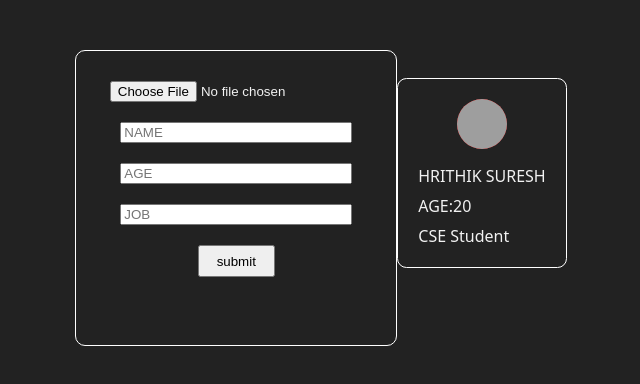
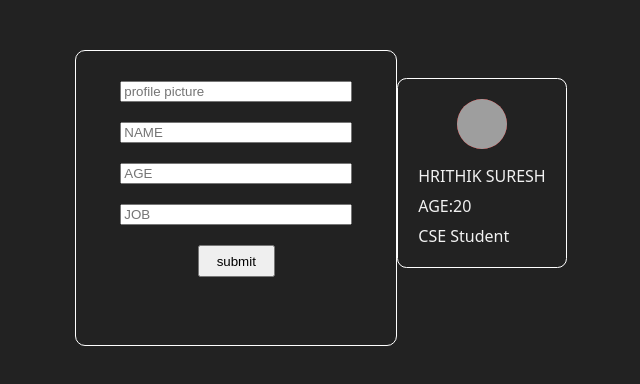
Before and after one commit to Hrithik852/front-end-learning-projects, a plain HTML site: page profileCard/index.html in a window 1280 px wide. Shown: the whole page, without its empty margins (319-959 px from the left). Drawn offline with Linux system fonts and the light colour scheme; grey boxes are pictures that could not be loaded.

Commit message:
changed dp part

```diff
--- a/profileCard/index.html
+++ b/profileCard/index.html
@@ -10,7 +10,7 @@
 
 <body>
     <form action="">
-        <input class="a" type="file" placeholder="profile picture">
+        <input class="a" type="text" placeholder="profile picture">
         <input class="a" type="text" placeholder="NAME">
         <input class="a" type="text" placeholder="AGE">
         <input class="a" type="text" placeholder="JOB">
```
